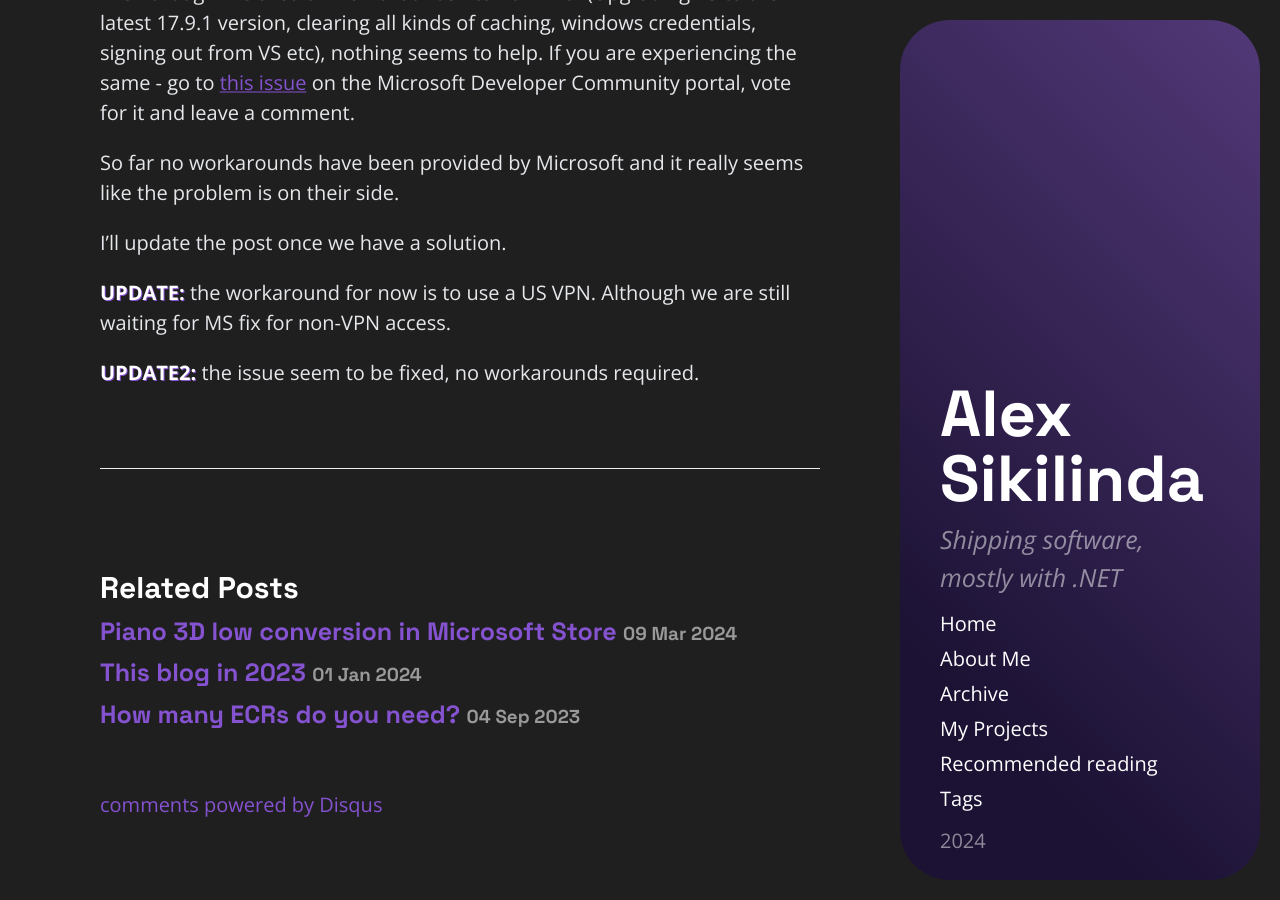
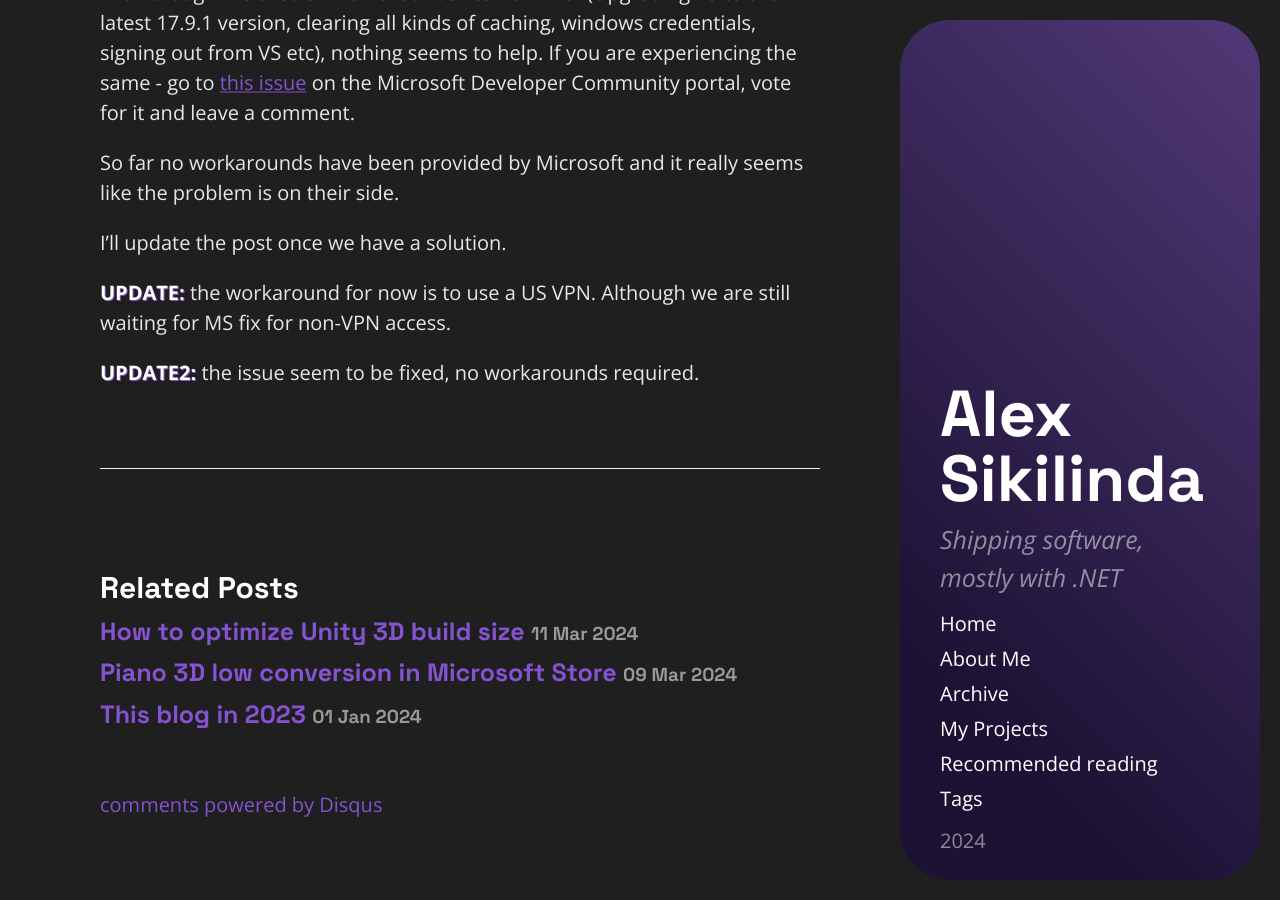
Before and after one commit to AlexSikilinda/alexsikilinda.github.io, a Jekyll site: the page built from _posts/2024-02-25-the-microsoft-store-is-experiencing-network-issues.md, in a window 1280 px wide and 900 px high, scrolled down 887 px. Built offline with Jekyll 4.4.1, drawn with Linux system fonts in a browser that asks for light colours; comment, search, counter and statistics services are not loaded; some of the changed lines change nothing that is shown.

Commit message:
add unity 3d build size post and remove ads

````diff
--- a/_layouts/post.html
+++ b/_layouts/post.html
@@ -12,26 +12,6 @@
   </ul>
   {{ content }}
 </article>
-
-<div class="ad">
-  <script
-    async
-    src="https://pagead2.googlesyndication.com/pagead/js/adsbygoogle.js?client=ca-pub-9473764925202086"
-    crossorigin="anonymous"
-  ></script>
-  <!-- Blogs AD -->
-  <ins
-    class="adsbygoogle"
-    style="display: block"
-    data-ad-client="ca-pub-9473764925202086"
-    data-ad-slot="9842288662"
-    data-ad-format="auto"
-    data-full-width-responsive="true"
-  ></ins>
-  <script>
-    (adsbygoogle = window.adsbygoogle || []).push({});
-  </script>
-</div>
 
 <div class="related">
   <h2>Related Posts</h2>
--- /dev/null
+++ b/_posts/2024-03-11-how-to-optimize-unity-3d-build-size.md
@@ -0,0 +1,132 @@
+---
+layout: post
+title: "How to optimize Unity 3D build size"
+date: 2024-03-11 00:00:01
+comments: true
+analytics: true
+tags: Unity3D
+---
+
+<img src='/public/images/2024/unity3dBuildSize/initialBuildSizeReport.png' alt="unity 3d build report with size numbers"/>
+
+At some point in your Unity 3D development cycle, you may find yourself in a situation where your build size feels much bigger than you would expect.
+
+In this post we are taking a look at Unity 3D tools we can use to get some insights into what's consuming your precious build bytes.
+
+A smaller size of a game or application is probably one of the most important non-functional requirements since it will make the app download (the first user experience) faster and more pleasant, thus improving the store conversion and saving users drive space.
+<br>
+
+## Determine which Assets take the most space
+
+> Keeping the file size of the built app to a minimum is important, especially for mobile devices or for app stores that impose a size limit. The first step in reducing the size is to determine which Assets contribute most to it, because these Assets are the most likely candidates for optimization.
+>
+> <cite>[Reducing the file size of your build, Unity Docs](https://docs.unity3d.com/Manual/ReducingFilesize.html)</cite>
+
+### Generating the Build Report
+
+To get the size information you need to:
+
+- build the app
+- inspect the editor logs and find the Build Report section
+
+You can build the app from the **File > Build Settings** menu (preferably selecting the platform you want to optimize for):
+
+<img src='/public/images/2024/unity3dBuildSize/UnityBuildSettings.png' alt="unity 3d build settings menu"/>
+
+After the successful build, you can open the Editor Logs from the Unity 3D console by clicking on the **Open Editor Log** option:
+
+<img src='/public/images/2024/unity3dBuildSize/Unity3dEditorLog.png' alt="unity 3d editor log"/>
+
+It opens the `Editor.log` text file in Notepad and we can either scroll down or search for the **Build Report** section:
+
+<img src='/public/images/2024/unity3dBuildSize/initialBuildSizeReport.png' alt="unity 3d build report with size numbers"/>
+
+### Inspecting the Build Report
+
+Each app is different so this step will be specific to your project, but we still can give general guidance based on the inspection I did for [Piano 3D](https://piano3d.com).
+
+```
+Textures               56.4 mb	 62.1%
+Meshes                 132.0 kb	 0.1%
+Animations             11.0 kb	 0.0%
+Sounds                 14.2 mb	 15.7%
+Shaders                2.3 mb	 2.5%
+Other Assets           17.4 mb	 19.1%
+Levels                 0.0 kb	 0.0%
+Scripts                211.9 kb	 0.2%
+Included DLLs          0.0 kb	 0.0%
+File headers           113.1 kb	 0.1%
+Total User Assets      90.7 mb	 100.0%
+```
+
+As you can see, 56.4 mb or 62.1% is taken by Textures, and if we scroll lower we can the individual files:
+
+```
+Used Assets and files from the Resources folder, sorted by uncompressed size:
+ 7.9 mb	 0.7% Packages/com.unity.render-pipelines.high-definition/Runtime/Lighting/LightLoop/Deferred.compute
+ 5.3 mb	 0.5% Packages/com.unity.render-pipelines.high-definition/Runtime/RenderPipelineResources/Texture/Water/FoamMask.png
+ 2.7 mb	 0.2% Built-in Texture2D: Splash Screen Unity Logo
+ 2.7 mb	 0.2% Assets/TextMesh Pro/Resources/Fonts & Materials/gold-scuffed_basecolor-boosted.png
+ 2.7 mb	 0.2% Assets/TextMesh Pro/Resources/Fonts & Materials/gold-scuffed_basecolor.png
+ 2.7 mb	 0.2% Assets/TextMesh Pro/Resources/Fonts & Materials/gold-scuffed_normal.png
+ 2.3 mb	 0.2% Packages/com.unity.render-pipelines.high-definition/Runtime/RenderPipelineResources/Texture/VolumetricClouds/WorleyNoise128RGBA.png
+ 2.0 mb	 0.2% Assets/Materials/reflectionSkybox.hdr
+ 2.0 mb	 0.2% Packages/com.unity.render-pipelines.high-definition/Runtime/RenderPipelineResources/Texture/DefaultCloudMap.png
+ 2.0 mb	 0.2% Packages/com.unity.render-pipelines.high-definition/Runtime/RenderPipelineResources/Texture/HairLongitudinalScatteringLUT.asset
+ 2.0 mb	 0.2% Packages/com.unity.render-pipelines.high-definition/Runtime/RenderPipelineResources/Texture/HairAzimuthalScatteringLUT.asset
+ 2.0 mb	 0.2% Packages/com.unity.render-pipelines.high-definition/Runtime/Lighting/VolumetricLighting/VolumetricLighting.compute
+ 1.0 mb	 0.1% Assets/TextMesh Pro/Resources/Fonts & Materials/LiberationSans SDF.asset
+ 1.0 mb	 0.1% Packages/com.unity.render-pipelines.high-definition/Runtime/RenderPipelineResources/Texture/HairAttenuationLUT.asset
+ 940.3 kb	 0.1% Assets/UI/Notes/GKey.png
+ 939.6 kb	 0.1% Assets/UI/Notes/WhiteGKey.png
+ 939.1 kb	 0.1% Assets/UI/Notes/WhiteFKey.png
+ 939.0 kb	 0.1% Assets/UI/Notes/FKey.png
+ 938.8 kb	 0.1% Assets/UI/Notes/LaHigh.png
+ 938.8 kb	 0.1% Assets/UI/Notes/Do.png
+ 938.7 kb	 0.1% Assets/UI/Notes/SiLow.png
+ 938.7 kb	 0.1% Assets/UI/Notes/SiHigh.png
+ 938.6 kb	 0.1% Assets/UI/Notes/Re.png
+ 938.6 kb	 0.1% Assets/UI/Notes/ReHigh.png
+ 938.6 kb	 0.1% Assets/UI/Notes/Si.png
+ 938.6 kb	 0.1% Assets/UI/Notes/Sol.png
+ 938.6 kb	 0.1% Assets/UI/Notes/FaHigh.png
+ 938.6 kb	 0.1% Assets/UI/Notes/SolHigh.png
+ 938.6 kb	 0.1% Assets/UI/Notes/Mi.png
+ 938.3 kb	 0.1% Assets/UI/Notes/MiHigh.png
+ 938.3 kb	 0.1% Assets/UI/Notes/Fa.png
+ 938.3 kb	 0.1% Assets/UI/Notes/DoHigh.png
+ 938.3 kb	 0.1% Assets/UI/Notes/La.png
+```
+
+So we can see that there are some big textures from **TextMesh Pro**, that aren't even used in the project. I think I added it at some point and forgot to remove them completely. And even though Unity will probably strip it from the final build because it removes unused assets, it still makes sense to get rid of them and clean the solution.
+
+The next "family" of assets taking a lot of space is the images with notes:
+
+<img src='/public/images/2024/unity3dBuildSize/Piano3dNotes.png' alt="piano 3d project with notation enabled"/>
+
+The textures are used to render notation on the keys, and the problem is each texture takes one megabyte, which seems a bit excessive. We can disable mipmaps generations and enable some compression getting the size down to kilobytes.
+
+Just by doing these simple optimizations I was able to get from the initial **90.7mb** to **61.4mb** and I only fixed notation textures, I can probably get it to less than 50mb in future:
+
+```
+Uncompressed usage by category (Percentages based on user generated assets only):
+Textures               27.6 mb	 45.0%
+Meshes                 132.0 kb	 0.2%
+Animations             11.0 kb	 0.0%
+Sounds                 14.2 mb	 23.2%
+Shaders                2.1 mb	 3.4%
+Other Assets           17.0 mb	 27.6%
+Levels                 0.0 kb	 0.0%
+Scripts                211.9 kb	 0.3%
+Included DLLs          0.0 kb	 0.0%
+File headers           112.2 kb	 0.2%
+Total User Assets      61.4 mb	 100.0%
+```
+
+## Summary
+
+- Unity 3D Build Size Report can be used to investigate what takes the most space in your application.
+- To open the report you need to build the app and open the editor log from the "Console" submenu.
+- Build size optimization is project-specific, but it usually involves identifying the textures, meshes, and animations taking the most space and optimizing them.
+- Build size is especially important for mobile devices and app stores in general.
+- Another option to optimize the size of the app is using [AssetBundles](https://docs.unity3d.com/Manual/AssetBundlesIntro.html) (not covered in the article).
````
Also changed, not shown: public/images/2024/unity3dBuildSize/Piano3dNotes.png (added), public/images/2024/unity3dBuildSize/Unity3dEditorLog.png (added), public/images/2024/unity3dBuildSize/UnityBuildSettings.png (added), public/images/2024/unity3dBuildSize/initialBuildSizeReport.png (added).
